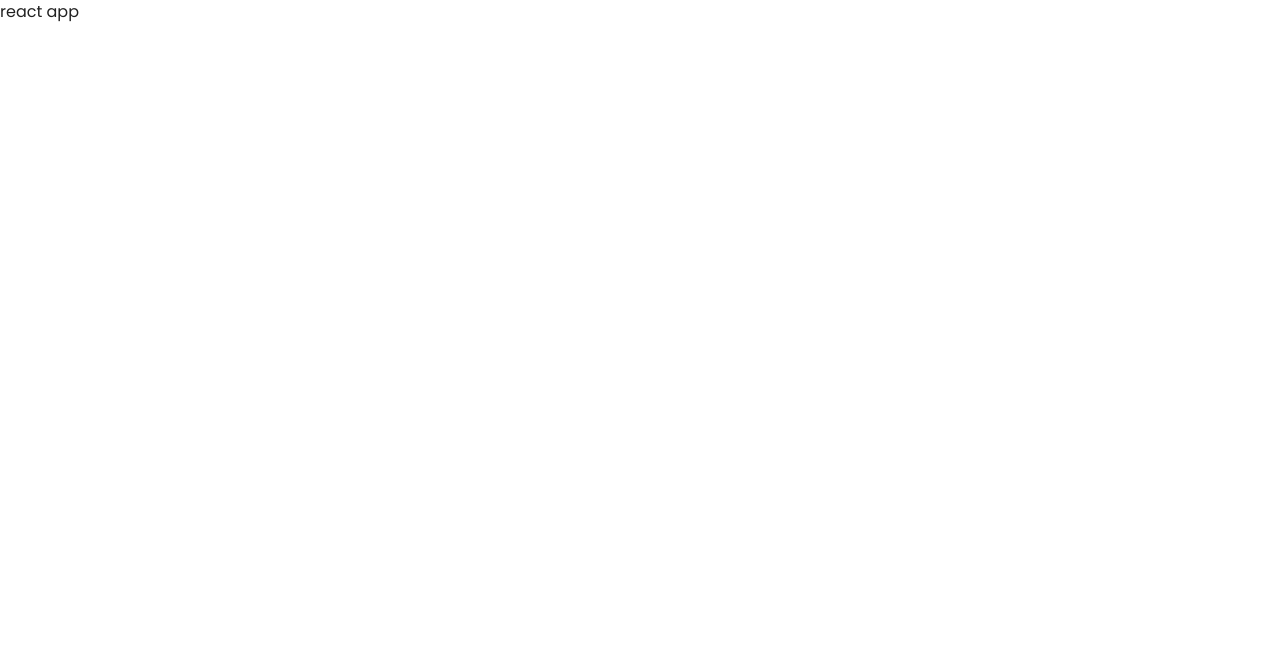
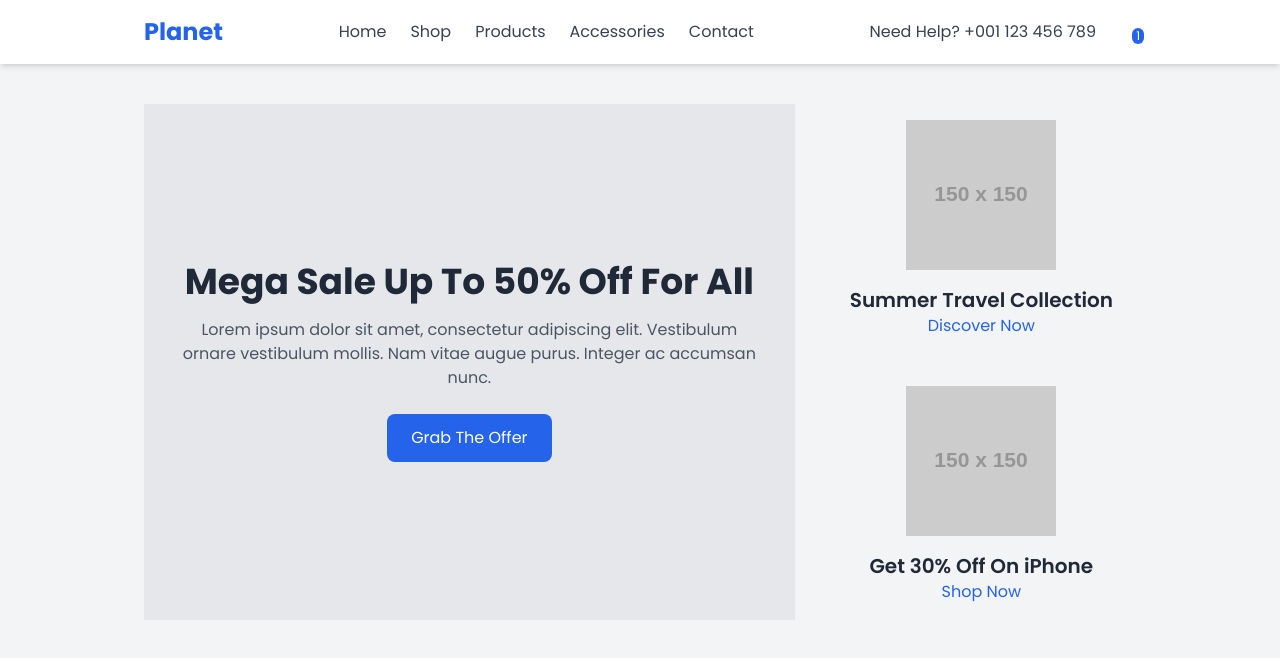
Before and after one commit to ShubhamPatel2305/Ecom, a React (Create React App) app: page / in a window 1280 px wide. Shown: the top 658 px of the page. Built offline with nearby package versions, Linux system fonts and the light colour scheme; the HTML template or start-up script is replaced by a standard one.

Commit message:
Added basic homepage

```diff
--- a/src/App.js
+++ b/src/App.js
@@ -1,7 +1,68 @@
 import React from 'react';
 
 const App = () => {
-  return <div className='overflow-hidden'>react app</div>;
+  return (
+    <div className="bg-gray-100">
+      {/* Header */}
+      <header className="bg-white shadow-md py-4">
+        <div className="container mx-auto flex justify-between items-center px-4">
+          <div className="text-2xl font-bold text-blue-600">
+            <a href="#">Planet</a>
+          </div>
+          <nav className="space-x-6 hidden md:flex">
+            <a href="#" className="text-gray-700 hover:text-blue-600">Home</a>
+            <a href="#" className="text-gray-700 hover:text-blue-600">Shop</a>
+            <a href="#" className="text-gray-700 hover:text-blue-600">Products</a>
+            <a href="#" className="text-gray-700 hover:text-blue-600">Accessories</a>
+            <a href="#" className="text-gray-700 hover:text-blue-600">Contact</a>
+          </nav>
+          <div className="space-x-6 flex items-center">
+            <a href="#" className="text-gray-700 hover:text-blue-600">Need Help? +001 123 456 789</a>
+            <div className="flex items-center space-x-4">
+              <a href="#" className="text-gray-700 hover:text-blue-600">
+                <i className="far fa-heart"></i>
+              </a>
+              <a href="#" className="relative">
+                <i className="far fa-shopping-cart text-gray-700 hover:text-blue-600"></i>
+                <span className="absolute -top-1 -right-2 bg-blue-600 text-white text-xs rounded-full px-1">1</span>
+              </a>
+            </div>
+          </div>
+        </div>
+      </header>
+
+      {/* Main Content */}
+      <main className="container mx-auto px-4 py-10">
+        <div className="grid grid-cols-1 md:grid-cols-3 gap-8">
+          <div className="col-span-2 bg-gray-200 p-8 flex items-center justify-center">
+            <div className="text-center">
+              <h1 className="text-4xl font-bold text-gray-800 mb-4">Mega Sale Up To 50% Off For All</h1>
+              <p className="text-gray-600 mb-6">
+                Lorem ipsum dolor sit amet, consectetur adipiscing elit. Vestibulum ornare vestibulum mollis. Nam vitae augue purus. Integer ac accumsan nunc.
+              </p>
+              <button className="bg-blue-600 text-white py-3 px-6 rounded-lg hover:bg-blue-700">Grab The Offer</button>
+            </div>
+          </div>
+          <div className="grid grid-cols-1 gap-4">
+            <div className="bg-gray-100 p-4 text-center flex items-center justify-center">
+              <div>
+                <img src="https://via.placeholder.com/150" alt="Summer Travel Collection" className="mx-auto mb-4"/>
+                <h2 className="text-xl font-semibold text-gray-800">Summer Travel Collection</h2>
+                <a href="#" className="text-blue-600 hover:underline">Discover Now</a>
+              </div>
+            </div>
+            <div className="bg-gray-100 p-4 text-center flex items-center justify-center">
+              <div>
+                <img src="https://via.placeholder.com/150" alt="Get 30% Off On iPhone" className="mx-auto mb-4"/>
+                <h2 className="text-xl font-semibold text-gray-800">Get 30% Off On iPhone</h2>
+                <a href="#" className="text-blue-600 hover:underline">Shop Now</a>
+              </div>
+            </div>
+          </div>
+        </div>
+      </main>
+    </div>
+  );
 };
 
 export default App;
```
